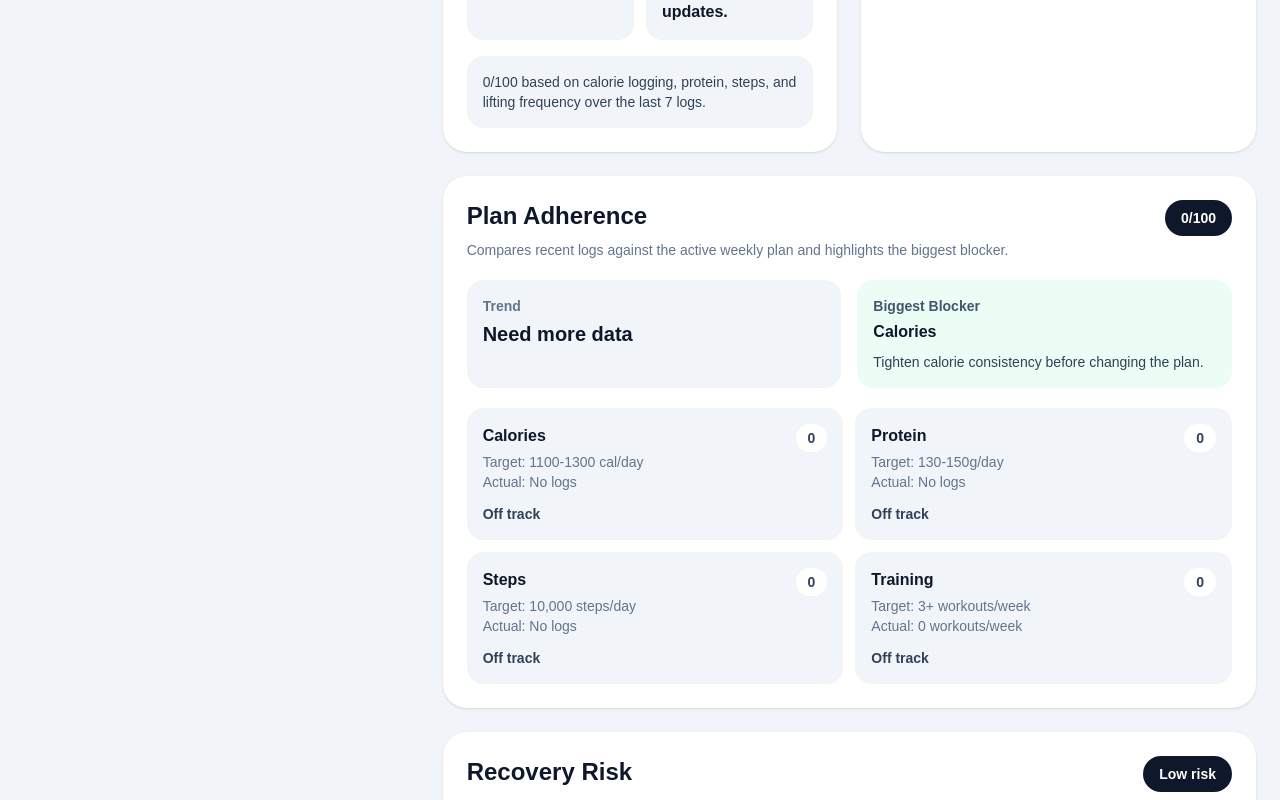
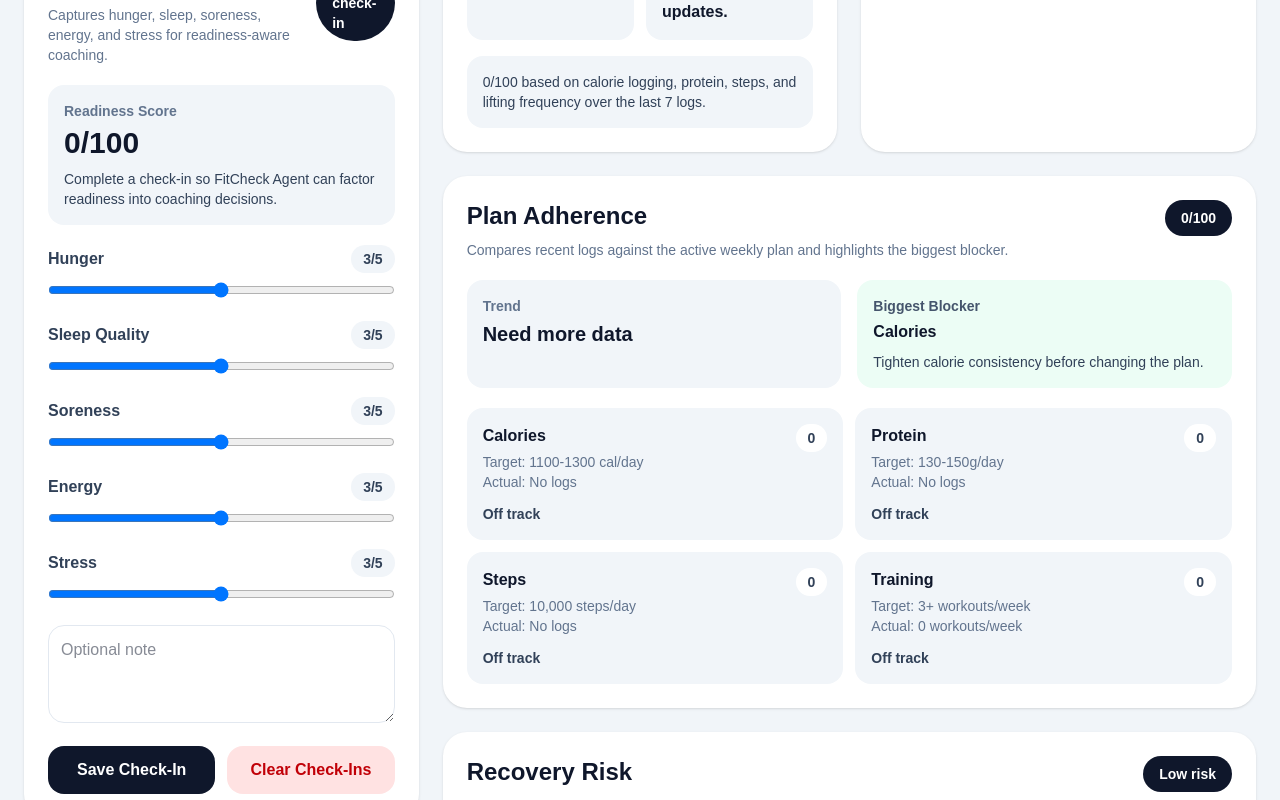
Before and after one commit to ayushs36/fitcheck-ai, a Next.js app: page / in a window 1280 px wide. Shown: the part 2040-2840 px from the top of the page. Built offline with nearby package versions, Linux system fonts and the light colour scheme.

Commit message:
Add agent check-in flow

```diff
--- a/app/page.tsx
+++ b/app/page.tsx
@@ -19,6 +19,7 @@ import type {
   AIConversation,
   MaintenanceEstimate,
   AgentCheck,
+  CheckInEntry,
 } from "@/types/fitness";
 import {
   calculateExerciseVolume,
@@ -38,6 +39,7 @@ import {
   getDataFreshness,
 } from "@/lib/dataFreshness";
 import { getPlanAdherence } from "@/lib/planAdherence";
+import { getCheckInSummary } from "@/lib/checkIns";
 
 import { Stat } from "@/components/Stat";
 
@@ -74,11 +76,14 @@ import { RecoveryRiskCard } from "@/components/RecoveryRiskCard";
 import { DataFreshnessCard } from "@/components/DataFreshnessCard";
 
 import { PlanAdherenceCard } from "@/components/PlanAdherenceCard";
+
+import { CheckInCard } from "@/components/CheckInCard";
 
 const STORAGE_KEY = "fitcheck-logs-v1";
 const SETTINGS_KEY = "fitcheck-settings-v1";
 const AI_HISTORY_KEY = "fitcheck-ai-history-v1";
 const AGENT_HISTORY_KEY = "fitcheck-agent-history-v1";
+const CHECK_INS_KEY = "fitcheck-check-ins-v1";
 
 export default function Home() {
   const [goal, setGoal] = useState<Goal>("Cutting");
@@ -132,6 +137,17 @@ const [isAgentLoading, setIsAgentLoading] = useState(false);
 const [agentHistory, setAgentHistory] = useState<AgentCheck[]>([]);
 const [expandedAgentCheckId, setExpandedAgentCheckId] =
   useState<string | null>(null);
+const [checkIns, setCheckIns] = useState<CheckInEntry[]>([]);
+const [checkInEntry, setCheckInEntry] = useState<CheckInEntry>({
+  id: crypto.randomUUID(),
+  date: new Date().toISOString().slice(0, 10),
+  hunger: 3,
+  sleepQuality: 3,
+  soreness: 3,
+  energy: 3,
+  stress: 3,
+  notes: "",
+});
   useEffect(() => {
     const savedAiHistory = localStorage.getItem(AI_HISTORY_KEY);
     if (savedAiHistory) setAiHistory(JSON.parse(savedAiHistory));
@@ -175,6 +191,16 @@ useEffect(() => {
 useEffect(() => {
   localStorage.setItem(AGENT_HISTORY_KEY, JSON.stringify(agentHistory));
 }, [agentHistory]);
+useEffect(() => {
+  const savedCheckIns = localStorage.getItem(CHECK_INS_KEY);
+
+  if (savedCheckIns) {
+    setCheckIns(JSON.parse(savedCheckIns));
+  }
+}, []);
+useEffect(() => {
+  localStorage.setItem(CHECK_INS_KEY, JSON.stringify(checkIns));
+}, [checkIns]);
   useEffect(() => {
     localStorage.setItem(
       SETTINGS_KEY,
@@ -712,6 +738,7 @@ AI Confidence Score: ${confidenceScore}%
   });
 
   const dataFreshness = getDataFreshness(sortedLogs);
+  const checkInSummary = getCheckInSummary(checkIns);
   const baseAgentDecision = getAgentDecision({
     goal,
     logsCount: logs.length,
@@ -725,6 +752,7 @@ AI Confidence Score: ${confidenceScore}%
     goalStatus,
     goalFeasibility,
     maintenanceEstimate,
+    checkInSummary,
   });
   const agentDecision = adjustDecisionForFreshness(
     baseAgentDecision,
@@ -753,6 +781,7 @@ AI Confidence Score: ${confidenceScore}%
     maintenanceEstimate,
     agentDecision,
     dataFreshness,
+    checkInSummary,
   };
   const goalAdaptation = getGoalAdaptation(advancedInsightInput);
   const nutritionTargets = getNutritionTargets(advancedInsightInput);
@@ -851,6 +880,30 @@ AI Confidence Score: ${confidenceScore}%
     }
   }
 
+  function saveCheckIn() {
+    const savedCheckIn = { ...checkInEntry, id: crypto.randomUUID() };
+
+    setCheckIns((current) => [
+      savedCheckIn,
+      ...current.filter((item) => item.date !== savedCheckIn.date),
+    ]);
+    setCheckInEntry({
+      id: crypto.randomUUID(),
+      date: new Date().toISOString().slice(0, 10),
+      hunger: 3,
+      sleepQuality: 3,
+      soreness: 3,
+      energy: 3,
+      stress: 3,
+      notes: "",
+    });
+  }
+
+  function clearCheckIns() {
+    setCheckIns([]);
+    localStorage.removeItem(CHECK_INS_KEY);
+  }
+
   function loadDemoData() {
     const demoLogs = createDemoLogs();
 
@@ -859,6 +912,7 @@ AI Confidence Score: ${confidenceScore}%
     setGoalDate(addDays(new Date(), 28).toISOString().slice(0, 10));
     setLogs(demoLogs);
     setAgentHistory(createDemoAgentHistory());
+    setCheckIns([]);
     setExpandedLogMonths([]);
     setEntry({
       id: crypto.randomUUID(),
@@ -1353,6 +1407,7 @@ async function runFitCheckAgent() {
     goalFeasibility,
     agentDecision,
     dataFreshness,
+    checkInSummary,
     planAdherence,
     logsCount: logs.length,
   };
@@ -1365,7 +1420,7 @@ async function runFitCheckAgent() {
       },
       body: JSON.stringify({
         question:
-  "Act as FitCheck Agent, an autonomous fitness coaching agent. Analyze the user's logs, moving average weight trend, calories, protein, steps, strength performance, goal timeline, plateau risk, maintenance estimate, dataFreshness, planAdherence, and the rule-based agentDecision context. Treat agentDecision as the baseline decision engine output. If dataFreshness is aging or stale, explicitly reduce confidence and recommend fresh logging before aggressive changes. Use planAdherence to identify the user's biggest execution blocker before changing calories. If you disagree with the decision engine, explain why using the user's metrics. Return a structured plan with: Overall Status, Biggest Risk, Evidence, Decision Engine Action, Calorie Target, Protein Target, Step Target, Training Focus, Next 7-Day Action Plan, and Confidence Level. Be specific and practical.",
+  "Act as FitCheck Agent, an autonomous fitness coaching agent. Analyze the user's logs, moving average weight trend, calories, protein, steps, strength performance, goal timeline, plateau risk, maintenance estimate, dataFreshness, checkInSummary, planAdherence, and the rule-based agentDecision context. Treat agentDecision as the baseline decision engine output. If dataFreshness is aging or stale, explicitly reduce confidence and recommend fresh logging before aggressive changes. Use checkInSummary to adjust recovery and training advice. Use planAdherence to identify the user's biggest execution blocker before changing calories. If you disagree with the decision engine, explain why using the user's metrics. Return a structured plan with: Overall Status, Biggest Risk, Evidence, Decision Engine Action, Calorie Target, Protein Target, Step Target, Training Focus, Next 7-Day Action Plan, and Confidence Level. Be specific and practical.",
         context: agentContext,
       }),
     });
@@ -1459,6 +1514,14 @@ function toggleLogMonth(monthYear: string) {
 />
 
 <DemoModeCard loadDemoData={loadDemoData} />
+
+<CheckInCard
+  checkInEntry={checkInEntry}
+  setCheckInEntry={setCheckInEntry}
+  checkInSummary={checkInSummary}
+  saveCheckIn={saveCheckIn}
+  clearCheckIns={clearCheckIns}
+/>
 </section>
 
 
--- /dev/null
+++ b/components/CheckInCard.tsx
@@ -0,0 +1,129 @@
+import type { CheckInEntry, CheckInSummary } from "@/types/fitness";
+
+export function CheckInCard({
+  checkInEntry,
+  setCheckInEntry,
+  checkInSummary,
+  saveCheckIn,
+  clearCheckIns,
+}: {
+  checkInEntry: CheckInEntry;
+  setCheckInEntry: (entry: CheckInEntry) => void;
+  checkInSummary: CheckInSummary;
+  saveCheckIn: () => void;
+  clearCheckIns: () => void;
+}) {
+  return (
+    <section className="rounded-3xl bg-white p-6 shadow-sm">
+      <div className="flex flex-col gap-3 md:flex-row md:items-start md:justify-between">
+        <div>
+          <h2 className="text-2xl font-semibold">Agent Check-In</h2>
+          <p className="mt-2 text-sm text-slate-500">
+            Captures hunger, sleep, soreness, energy, and stress for readiness-aware coaching.
+          </p>
+        </div>
+
+        <span className="w-fit rounded-full bg-slate-900 px-4 py-2 text-sm font-semibold text-white">
+          {checkInSummary.status}
+        </span>
+      </div>
+
+      <div className="mt-5 rounded-2xl bg-slate-100 p-4">
+        <p className="text-sm font-semibold text-slate-500">Readiness Score</p>
+        <p className="mt-1 text-3xl font-bold text-slate-900">
+          {checkInSummary.readinessScore}/100
+        </p>
+        <p className="mt-2 text-sm text-slate-700">
+          {checkInSummary.recommendation}
+        </p>
+      </div>
+
+      <div className="mt-5 space-y-4">
+        <CheckInSlider
+          label="Hunger"
+          value={checkInEntry.hunger}
+          onChange={(value) => setCheckInEntry({ ...checkInEntry, hunger: value })}
+        />
+        <CheckInSlider
+          label="Sleep Quality"
+          value={checkInEntry.sleepQuality}
+          onChange={(value) =>
+            setCheckInEntry({ ...checkInEntry, sleepQuality: value })
+          }
+        />
+        <CheckInSlider
+          label="Soreness"
+          value={checkInEntry.soreness}
+          onChange={(value) =>
+            setCheckInEntry({ ...checkInEntry, soreness: value })
+          }
+        />
+        <CheckInSlider
+          label="Energy"
+          value={checkInEntry.energy}
+          onChange={(value) => setCheckInEntry({ ...checkInEntry, energy: value })}
+        />
+        <CheckInSlider
+          label="Stress"
+          value={checkInEntry.stress}
+          onChange={(value) => setCheckInEntry({ ...checkInEntry, stress: value })}
+        />
+
+        <textarea
+          className="w-full rounded-2xl border border-slate-200 p-3"
+          value={checkInEntry.notes}
+          onChange={(event) =>
+            setCheckInEntry({ ...checkInEntry, notes: event.target.value })
+          }
+          placeholder="Optional note"
+          rows={3}
+        />
+
+        <div className="grid gap-3 md:grid-cols-2">
+          <button
+            onClick={saveCheckIn}
+            className="rounded-2xl bg-slate-900 px-4 py-3 font-semibold text-white"
+          >
+            Save Check-In
+          </button>
+
+          <button
+            onClick={clearCheckIns}
+            className="rounded-2xl bg-red-100 px-4 py-3 font-semibold text-red-700"
+          >
+            Clear Check-Ins
+          </button>
+        </div>
+      </div>
+    </section>
+  );
+}
+
+function CheckInSlider({
+  label,
+  value,
+  onChange,
+}: {
+  label: string;
+  value: number;
+  onChange: (value: number) => void;
+}) {
+  return (
+    <label className="block">
+      <div className="mb-2 flex items-center justify-between">
+        <span className="font-semibold text-slate-700">{label}</span>
+        <span className="rounded-full bg-slate-100 px-3 py-1 text-sm font-semibold text-slate-700">
+          {value}/5
+        </span>
+      </div>
+      <input
+        className="w-full"
+        min={1}
+        max={5}
+        type="range"
+        value={value}
+        onChange={(event) => onChange(Number(event.target.value))}
+      />
+    </label>
+  );
+}
--- a/lib/agentDecision.ts
+++ b/lib/agentDecision.ts
@@ -1,5 +1,6 @@
 import type {
   AgentDecision,
+  CheckInSummary,
   Goal,
   GoalFeasibility,
   MaintenanceEstimate,
@@ -18,6 +19,7 @@ type AgentDecisionInput = {
   goalStatus: string;
   goalFeasibility: GoalFeasibility;
   maintenanceEstimate: MaintenanceEstimate;
+  checkInSummary?: CheckInSummary;
 };
 
 const PROTEIN_TARGET = 130;
@@ -37,6 +39,7 @@ export function getAgentDecision(input: AgentDecisionInput): AgentDecision {
     goalStatus,
     goalFeasibility,
     maintenanceEstimate,
+    checkInSummary,
   } = input;
 
   const confidence = getDecisionConfidence(logsCount, maintenanceEstimate);
@@ -57,6 +60,28 @@ export function getAgentDecision(input: AgentDecisionInput): AgentDecision {
     requiredWeeklyLoss > 0 &&
     (currentPace <= 0 || currentPace < requiredWeeklyLoss * 0.75);
   const paceAggressive = isCutting && currentPace >= 1.5;
+
+  if (
+    checkInSummary &&
+    checkInSummary.status === "Recovery Priority"
+  ) {
+    return {
+      action: "Focus recovery",
+      priority: "Readiness",
+      rationale:
+        "The latest check-ins show low readiness from sleep, soreness, energy, or stress.",
+      calorieGuidance:
+        "Hold calories steady until readiness improves; avoid adding deficit pressure.",
+      proteinGuidance: `Keep protein near ${proteinTargetText}.`,
+      stepGuidance:
+        "Keep steps consistent, but avoid forcing high-activity days while recovery is low.",
+      recoveryGuidance:
+        "Prioritize sleep, lower stress, and manage training load for the next 2-3 days.",
+      timelineGuidance:
+        "Do not shorten the goal timeline while readiness is low.",
+      confidence,
+    };
+  }
 
   if (goalUnrealistic) {
     return {
--- /dev/null
+++ b/lib/checkIns.ts
@@ -0,0 +1,75 @@
+import type { CheckInEntry, CheckInSummary } from "@/types/fitness";
+
+export function getCheckInSummary(checkIns: CheckInEntry[]): CheckInSummary {
+  const sortedCheckIns = [...checkIns].sort((a, b) => a.date.localeCompare(b.date));
+  const recentCheckIns = sortedCheckIns.slice(-7);
+  const latestCheckIn = sortedCheckIns[sortedCheckIns.length - 1] ?? null;
+
+  if (recentCheckIns.length === 0) {
+    return {
+      readinessScore: 0,
+      status: "Need check-in",
+      latestCheckIn: null,
+      averageHunger: 0,
+      averageSleepQuality: 0,
+      averageSoreness: 0,
+      averageEnergy: 0,
+      averageStress: 0,
+      recommendation:
+        "Complete a check-in so FitCheck Agent can factor readiness into coaching decisions.",
+    };
+  }
+
+  const averageHunger = average(recentCheckIns.map((item) => item.hunger));
+  const averageSleepQuality = average(
+    recentCheckIns.map((item) => item.sleepQuality)
+  );
+  const averageSoreness = average(recentCheckIns.map((item) => item.soreness));
+  const averageEnergy = average(recentCheckIns.map((item) => item.energy));
+  const averageStress = average(recentCheckIns.map((item) => item.stress));
+  const readinessScore = Math.round(
+    ((averageSleepQuality + averageEnergy + (6 - averageSoreness) + (6 - averageStress)) /
+      20) *
+      100
+  );
+
+  return {
+    readinessScore,
+    status: getReadinessStatus(readinessScore),
+    latestCheckIn,
+    averageHunger,
+    averageSleepQuality,
+    averageSoreness,
+    averageEnergy,
+    averageStress,
+    recommendation: getReadinessRecommendation(readinessScore, averageHunger),
+  };
+}
+
+function getReadinessStatus(score: number): CheckInSummary["status"] {
+  if (score >= 75) return "Ready";
+  if (score >= 55) return "Manage Load";
+  return "Recovery Priority";
+}
+
+function getReadinessRecommendation(score: number, hunger: number) {
+  if (score < 55) {
+    return "Prioritize recovery before adding more deficit or training volume.";
+  }
+
+  if (hunger >= 4) {
+    return "Hunger is elevated, so keep protein high and avoid unnecessary calorie cuts.";
+  }
+
+  if (score < 75) {
+    return "Keep the plan steady and monitor sleep, soreness, energy, and stress.";
+  }
+
+  return "Readiness is strong enough to continue the current plan.";
+}
+
+function average(values: number[]) {
+  if (values.length === 0) return 0;
+
+  return values.reduce((total, value) => total + value, 0) / values.length;
+}
```
Also changed, not shown: lib/advancedInsights.ts (+10 -0 lines), types/fitness.ts (+23 -0 lines).
